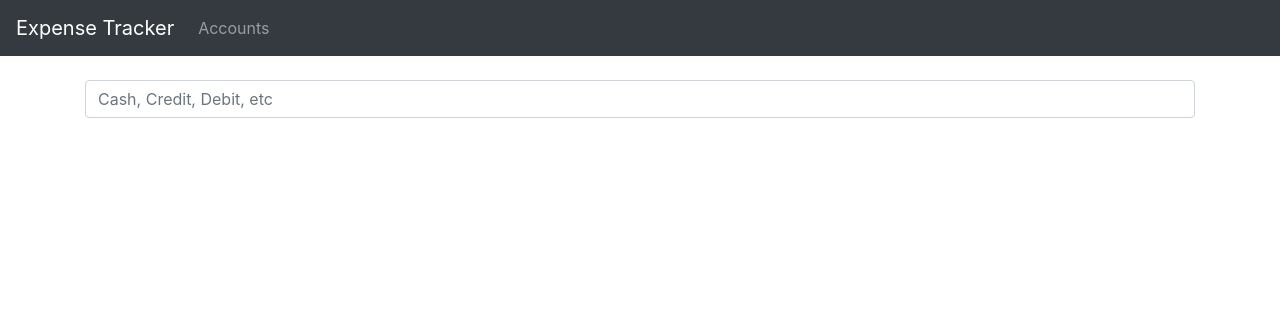
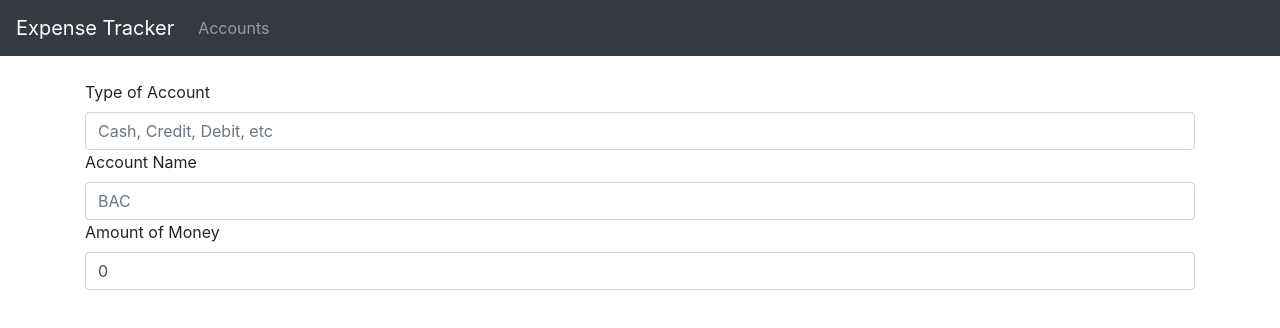
Before and after one commit to leonard1on/expense_tracker, a React (Create React App) app in the folder frontend/: page /accounts in a window 1280 px wide. Shown: the top 328 px of the page. Built offline with nearby package versions, Linux system fonts and the light colour scheme.

Commit message:
Inputs added

```diff
--- a/frontend/src/Views/Accounts.js
+++ b/frontend/src/Views/Accounts.js
@@ -1,25 +1,64 @@
-import React, { useState } from "react";
-import { Container, Col, Row, Input, Button } from "reactstrap";
+import React, { useEffect, useState } from "react";
+import { Container, Label, Col, Row, Input, Button } from "reactstrap";
 
 const Accounts = () => {
-  const [userId, setUserId] = useState("");
-  const [type, setType] = useState("");
-  const [name, setName] = useState("");
-  const [money, setMoney] = useState(0);
+  const defaultAccount = {
+    userId: "",
+    type: "",
+    name: "",
+    money: 0,
+  };
+
+  const [newAccount, setNewAccount] = useState(defaultAccount);
 
   const onChangeHandler = (event) => {
-    console.log(event);
+    setNewAccount((prev) => ({
+      ...prev,
+      [event.name]: event.value,
+    }));
   };
+
+  useEffect(() => {
+    console.log(newAccount);
+  }, [newAccount]);
+
   return (
     <Container>
       <Row>
         <Col>
+          <Label>Type of Account</Label>
           <Input
             type="text"
             name="type"
-            value={type}
+            value={newAccount.type}
             id="type"
             placeholder="Cash, Credit, Debit, etc"
+            onChange={(event) => onChangeHandler(event.currentTarget)}
+          />
+        </Col>
+      </Row>
+      <Row>
+        <Col>
+          <Label>Account Name</Label>
+          <Input
+            type="text"
+            name="name"
+            value={newAccount.name}
+            id="name"
+            placeholder="BAC"
+            onChange={(event) => onChangeHandler(event.currentTarget)}
+          />
+        </Col>
+      </Row>
+      <Row>
+        <Col>
+          <Label>Amount of Money</Label>
+          <Input
+            type="text"
+            name="money"
+            value={newAccount.money}
+            id="money"
+            placeholder="1000"
             onChange={(event) => onChangeHandler(event.currentTarget)}
           />
         </Col>
```
